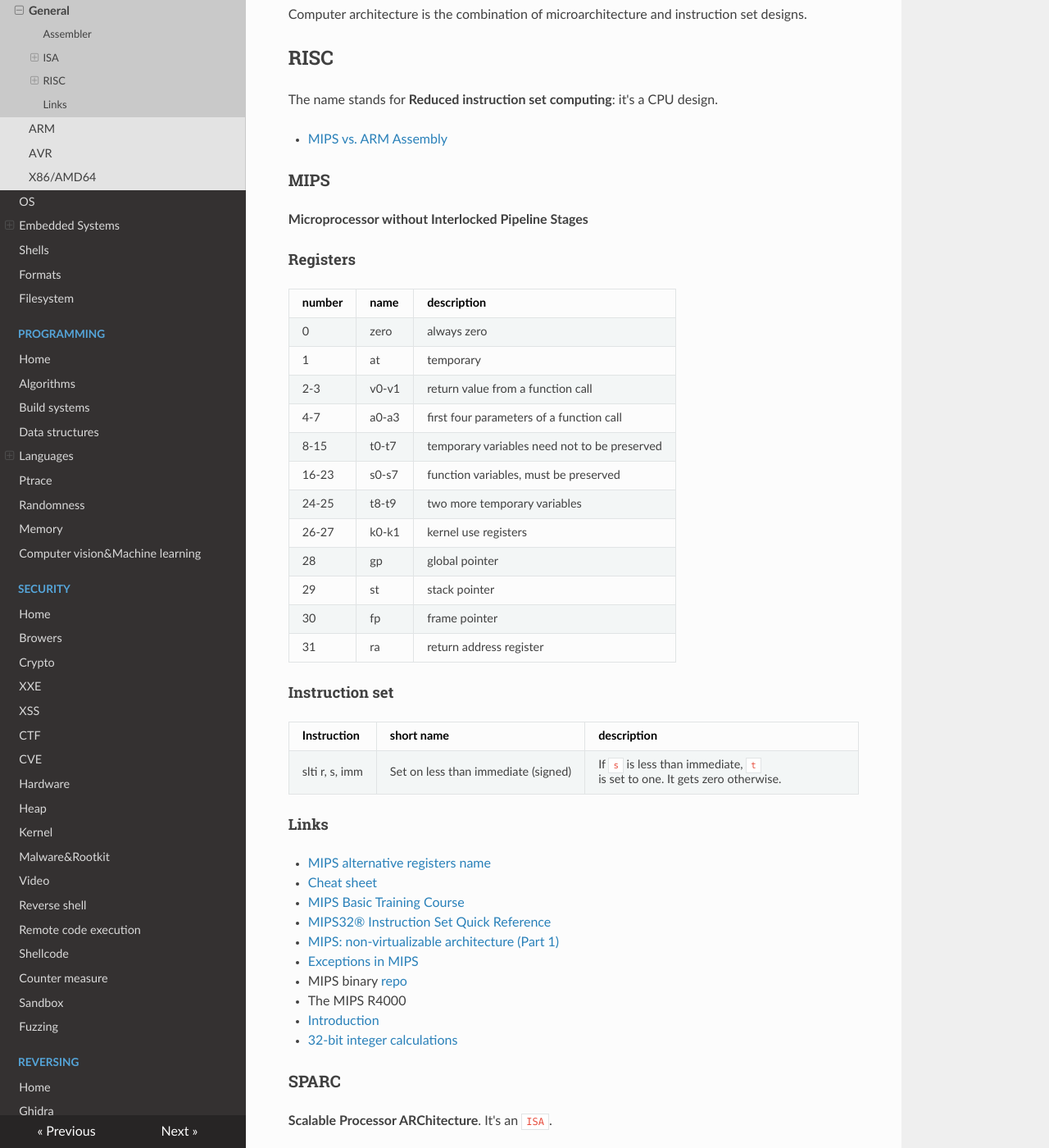
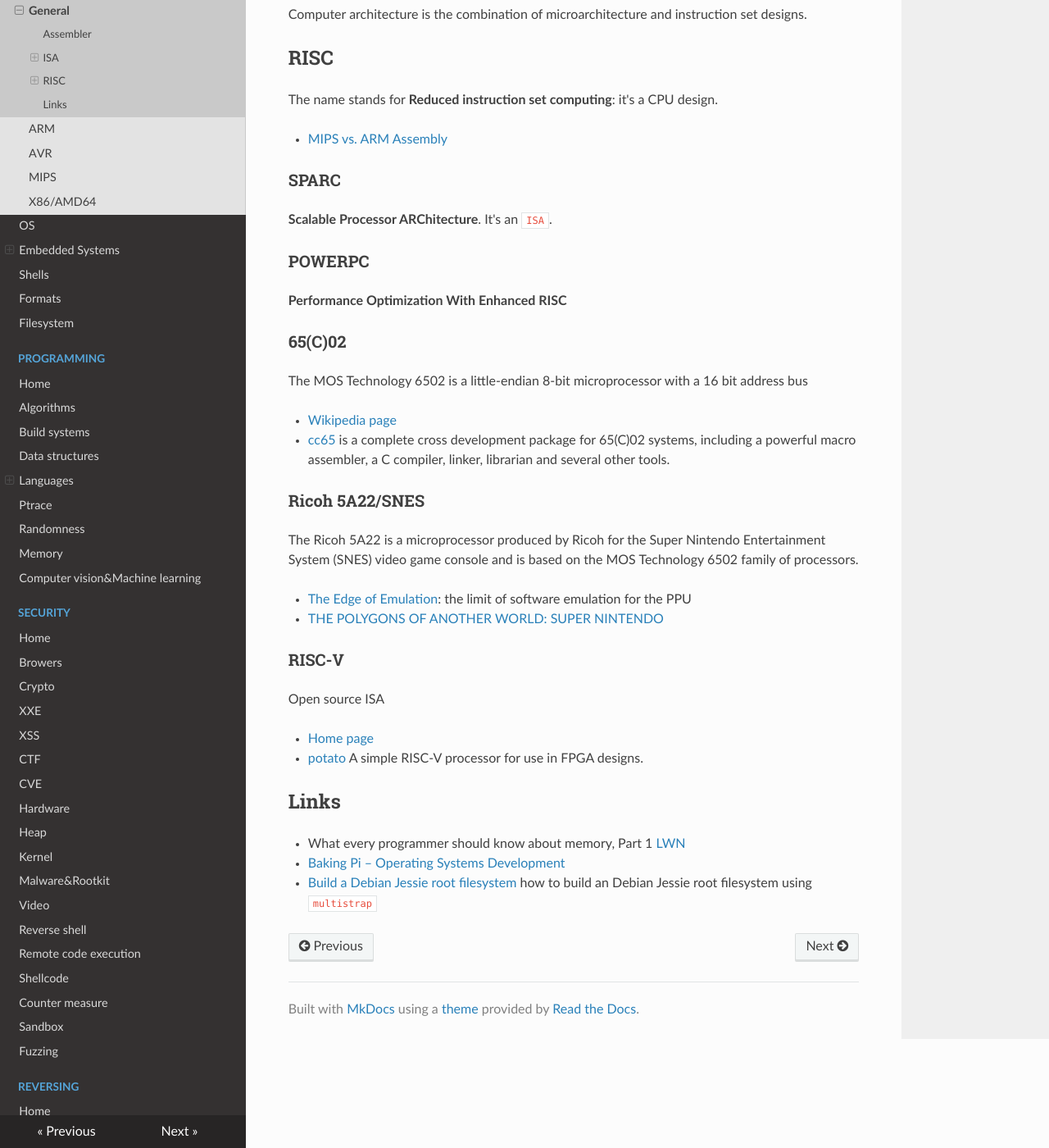
Before and after one commit to gipi/low-level, an MkDocs documentation site: the page built from docs/arch/index.md, in a window 1280 px wide and 1400 px high, scrolled down 1257 px. Shown: the whole window at 82% size. Built offline with MkDocs 1.6.1, drawn with Linux system fonts in a browser that asks for light colours; nearby versions of some CDN libraries; old or Windows-style settings are respelled for this version of MkDocs.

Commit message:
Refactor MIPS in its own subsection.

```diff
--- a/docs/arch/index.md
+++ b/docs/arch/index.md
@@ -53,45 +53,6 @@
 
  - [MIPS vs. ARM Assembly](http://www2.ece.gatech.edu/academic/courses/ece2035/readings/embedded/MIPSvsARM.pdf)
 
-### MIPS
-
-**Microprocessor without Interlocked Pipeline Stages**
-
-#### Registers
-
-| number | name | description |
-|--------|------|-------------|
-| 0 | zero | always zero |
-| 1 | at | temporary |
-| 2-3 | v0-v1 | return value from a function call |
-| 4-7 | a0-a3 | first four parameters of a function call |
-| 8-15 | t0-t7 | temporary variables need not to be preserved |
-| 16-23 | s0-s7 | function variables, must be preserved |
-| 24-25 | t8-t9 | two more temporary variables |
-| 26-27 | k0-k1 | kernel use registers |
-| 28 | gp | global pointer |
-| 29 | st | stack pointer |
-| 30 | fp | frame pointer |
-| 31 | ra | return address register |
-
-#### Instruction set
-
-| Instruction | short name | description |
-|-------------|------------|-------------|
-| slti r, s, imm | Set on less than immediate (signed) | If ``s`` is less than immediate, ``t`` is set to one. It gets zero otherwise. |
-
-#### Links
-
- - [MIPS alternative registers name](https://www.cs.umd.edu/class/sum2003/cmsc311/Notes/Mips/altReg.html)
- - [Cheat sheet](https://inst.eecs.berkeley.edu/~cs61c/resources/MIPS_Green_Sheet.pdf)
- - [MIPS Basic Training Course](https://community.imgtec.com/developers/mips/resources/training-courses/mips-basic-training-course/)
- - [MIPS32® Instruction Set Quick Reference](https://www.cs.duke.edu/courses/fall13/compsci250/MIPS32_QRC.pdf)
- - [MIPS: non-virtualizable architecture (Part 1)](http://www.nulltrace.org/2011/04/mips-non-virtualizable-architecture.html)
- - [Exceptions in MIPS](http://www.cs.iit.edu/~virgil/cs470/Labs/Lab7.pdf)
- - MIPS binary [repo](https://github.com/darkerego/mips-binaries)
- - The MIPS R4000
-   - [Introduction](https://blogs.msdn.microsoft.com/oldnewthing/20180402-00/?p=98415)
-   - [32-bit integer calculations](https://blogs.msdn.microsoft.com/oldnewthing/20180403-00/?p=98425)
 
 ### SPARC
 
--- a/mkdocs.yml
+++ b/mkdocs.yml
@@ -9,6 +9,7 @@
     - General: arch/index.md
     - ARM: arch/arm.md
     - AVR: arch/avr.md
+    - MIPS: arch/mips.md
     - X86/AMD64: arch/x86.md
   - OS: os/index.md
   - Embedded Systems:
```
Also changed, not shown: docs/arch/mips.md (added, +40 -0 lines).
